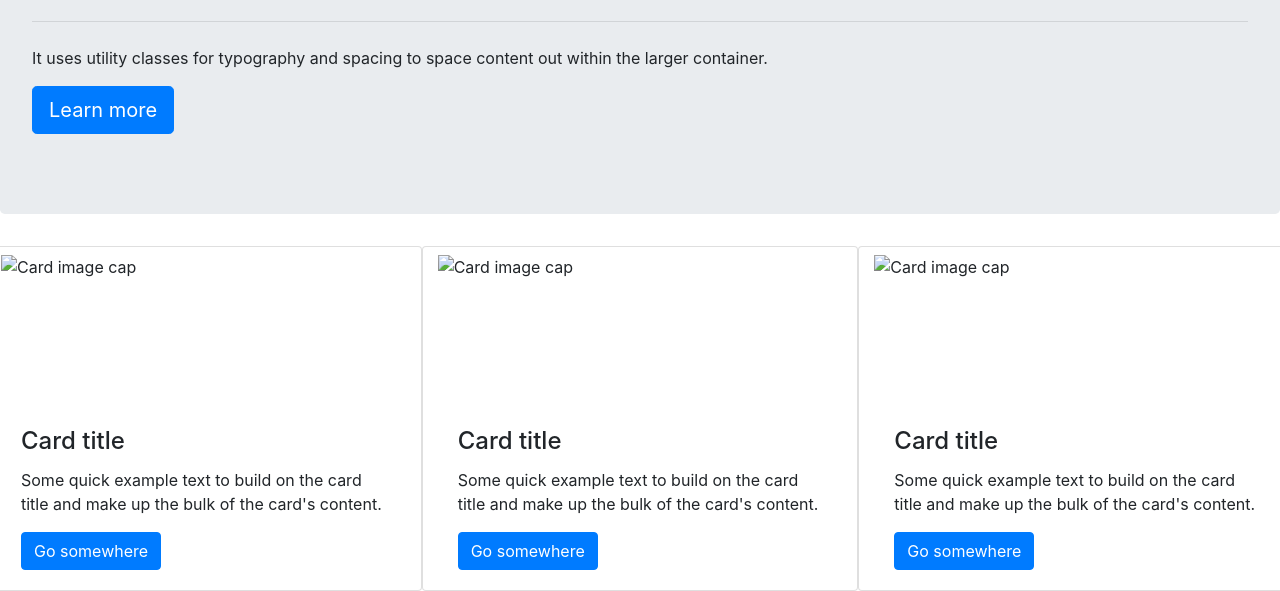
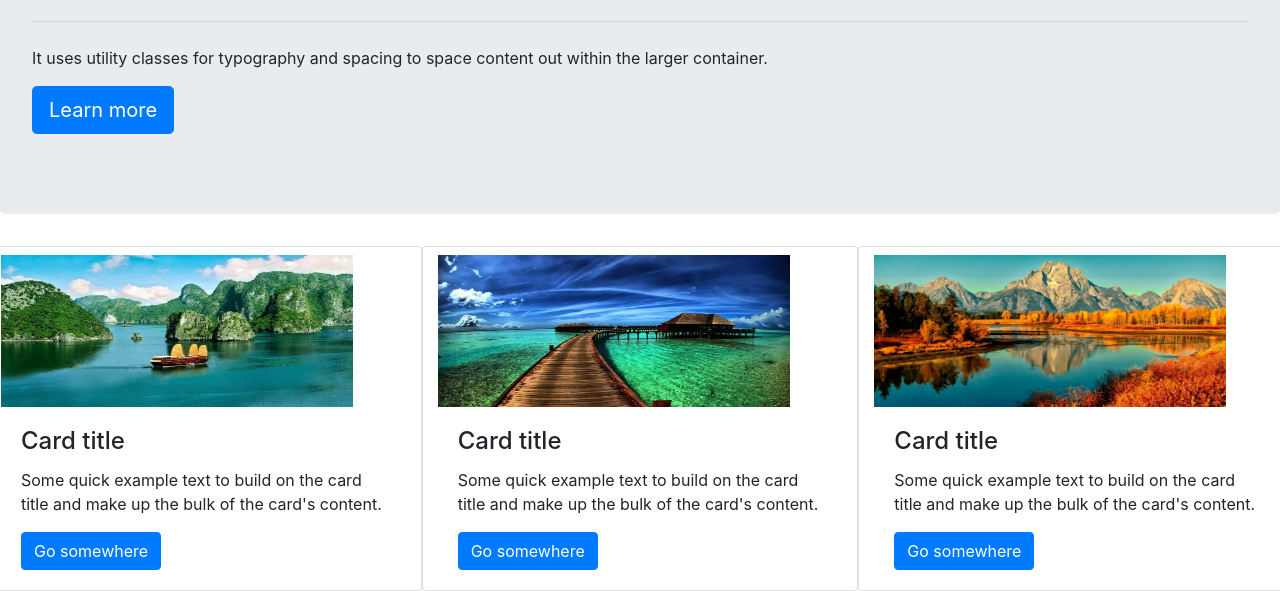
Before and after one commit to joseleonardo1995/JCE, a plain HTML site: page index.html in a window 1280 px wide. Shown: the part 247-838 px from the top of the page. Drawn offline with nearby package versions, Linux system fonts and the light colour scheme.

Commit message:
AGREGUE IMAGEN

```diff
--- a/index.html
+++ b/index.html
@@ -57,7 +57,7 @@
 
  <div class="row">
         <div class="card col-md-4" style="width: 20rem;">
-            <img class="card-img-top" style="width: 22rem; height: 10rem; padding-top: 8px;" src="images/imagen_1.jpg" alt="Card image cap">
+            <img class="card-img-top" style="width: 22rem; height: 10rem; padding-top: 8px;" src="imagen/imagen_1.jpg" alt="Card image cap">
             <div class="card-body">
                 <h4 class="card-title">Card title</h4>
                 <p class="card-text">Some quick example text to build on the card title and make up the bulk of the card's content.</p>
@@ -65,7 +65,7 @@
             </div>
         </div>
         <div class="card col-md-4" style="width: 20rem;">
-            <img class="card-img-top" style="width: 22rem; height: 10rem; padding-top: 8px;" src="images/imagen_2.jpg" alt="Card image cap">
+            <img class="card-img-top" style="width: 22rem; height: 10rem; padding-top: 8px;" src="imagen/imagen_2.jpg" alt="Card image cap">
             <div class="card-body">
                 <h4 class="card-title">Card title</h4>
                 <p class="card-text">Some quick example text to build on the card title and make up the bulk of the card's content.</p>
@@ -73,7 +73,7 @@
             </div>
         </div>
         <div class="card col-md-4" style="width: 20rem;">
-            <img class="card-img-top" style="width: 22rem; height: 10rem; padding-top: 8px;" src="images/imagen_3.jpg" alt="Card image cap">
+            <img class="card-img-top" style="width: 22rem; height: 10rem; padding-top: 8px;" src="imagen/imagen_3.jpg" alt="Card image cap">
             <div class="card-body">
                 <h4 class="card-title">Card title</h4>
                 <p class="card-text">Some quick example text to build on the card title and make up the bulk of the card's content.</p>
```
